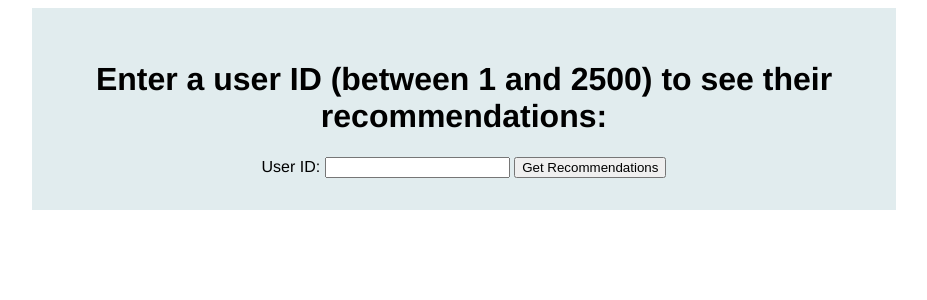
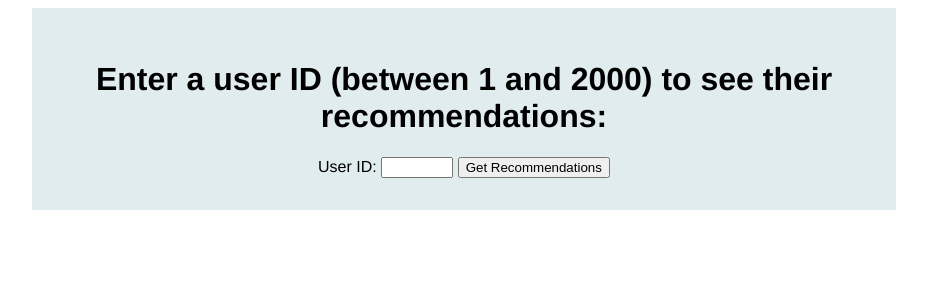
Before and after one commit to robzwolf/web-personalisation-coursework, a Flask app: page / in a window 1280 px wide. Shown: the top 300 px of the page, without its empty margins (176-1103 px from the left). Run offline with Flask 3, Linux system fonts and the light colour scheme; parts of the project's set-up code (start-up, migrations or seed data) failed here and were passed over.

Commit message:
Add min/max limits to user ID field

```diff
--- a/code/server.py
+++ b/code/server.py
@@ -27,5 +27,6 @@ def api(user_id):
 
 
 if __name__ == '__main__':
+    print('Starting server... this step can take a few seconds, please be patient.')
     recommend_svd.setup()
     app.run()
--- a/code/static/app.js
+++ b/code/static/app.js
@@ -2,10 +2,15 @@ const loadingBox = document.querySelector('#loading');
 const resultsBox = document.querySelector('#results');
 
 function getRecommendations() {
+    const userIdElement = document.querySelector('#user_id');
+    if (!userIdElement.checkValidity()) {
+        return;
+    }
+
     loadingBox.classList.remove('hidden');
     resultsBox.classList.add('hidden');
 
-    const userID = document.querySelector('#user_id').value;
+    const userID = userIdElement.value;
 
     fetch(`/api/${userID}`)
         .then(response => response.json())
--- a/code/templates/index.html
+++ b/code/templates/index.html
@@ -10,10 +10,10 @@
 
     <div id="form">
 
-        <h1>Enter a user ID (between 1 and 2500) to see their recommendations:</h1>
+        <h1>Enter a user ID (between 1 and 2000) to see their recommendations:</h1>
         <label>
             User ID:
-            <input type="text" name="user_id" id="user_id" />
+            <input type="number" name="user_id" id="user_id" min="1" max="2000" />
         </label>
         <button onclick="getRecommendations()">Get Recommendations</button>
 
@@ -25,7 +25,7 @@
     </div>
 
     <div id="results" class="hidden">
-        <p>We think you'll like the following books:</p>
+        <p>Based on what you've rated previously, we think you'll like the following books:</p>
         <ul class="books-predictions">
 
         </ul>
```
